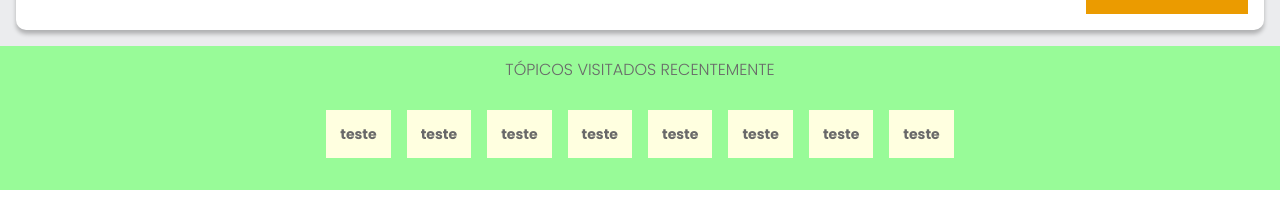
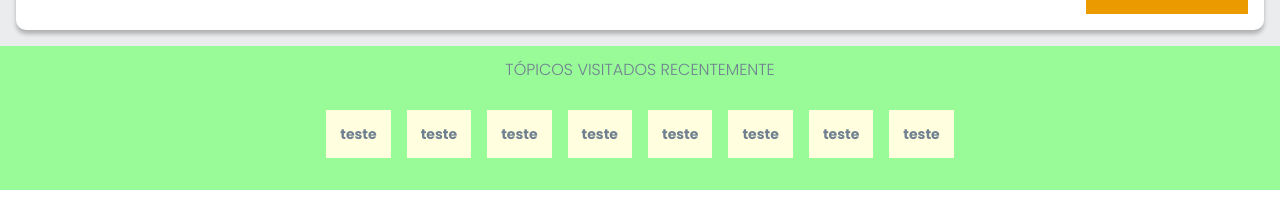
Before and after one commit to KauaEvandroDosSantosSodre3A2/MOBILEFIRSTA2-PARTE1, a plain HTML site: page index.html in a window 1280 px wide. Shown: the part 2249-2454 px from the top of the page. Drawn offline with nearby package versions, Linux system fonts and the light colour scheme.

Commit message:
Update topicos.css

```diff
--- a/styles/topicos.css
+++ b/styles/topicos.css
@@ -5,7 +5,7 @@
 }
 
 .tópicos__titulo {
-    color: #696969;
+    color: #708090;
     font-weight: 300;
     margin-bottom: 1em;
 }
@@ -21,7 +21,7 @@
 }
 
 .tópicos__link {
-    color: #696969;
+    color:#708090;
     padding: 1em;
     background-color: #FFFFE0;
     text-decoration: none;
```
